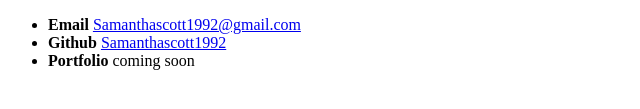
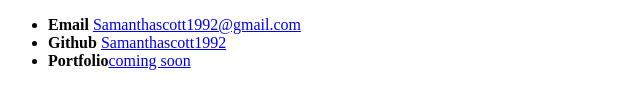
Before and after one commit to samanthascott1992/HTML-CSS, a plain HTML site: page Day 2 Activity/Student Bio.html in a window 1280 px wide. Shown: the part 569-678 px from the top of the page, 0-640 px from the left. Drawn offline with Linux system fonts and the light colour scheme.

Commit message:
second commit

```diff
--- a/Day 2 Activity/Student Bio.html
+++ b/Day 2 Activity/Student Bio.html
@@ -23,7 +23,7 @@
 <ul>
     <li><b>Email</b> <a href="https:www.google.com">Samanthascott1992@gmail.com</a> </li>
     <li><b>Github</b> <a href="https://github.com/samanthascott1992"> Samanthascott1992</a></li>
-    <li><b>Portfolio</b><a href=#></a> coming soon</li>
+    <li><b>Portfolio</b><a href=#>coming soon</a> </li>
 </ul>
 
 </body>
```
